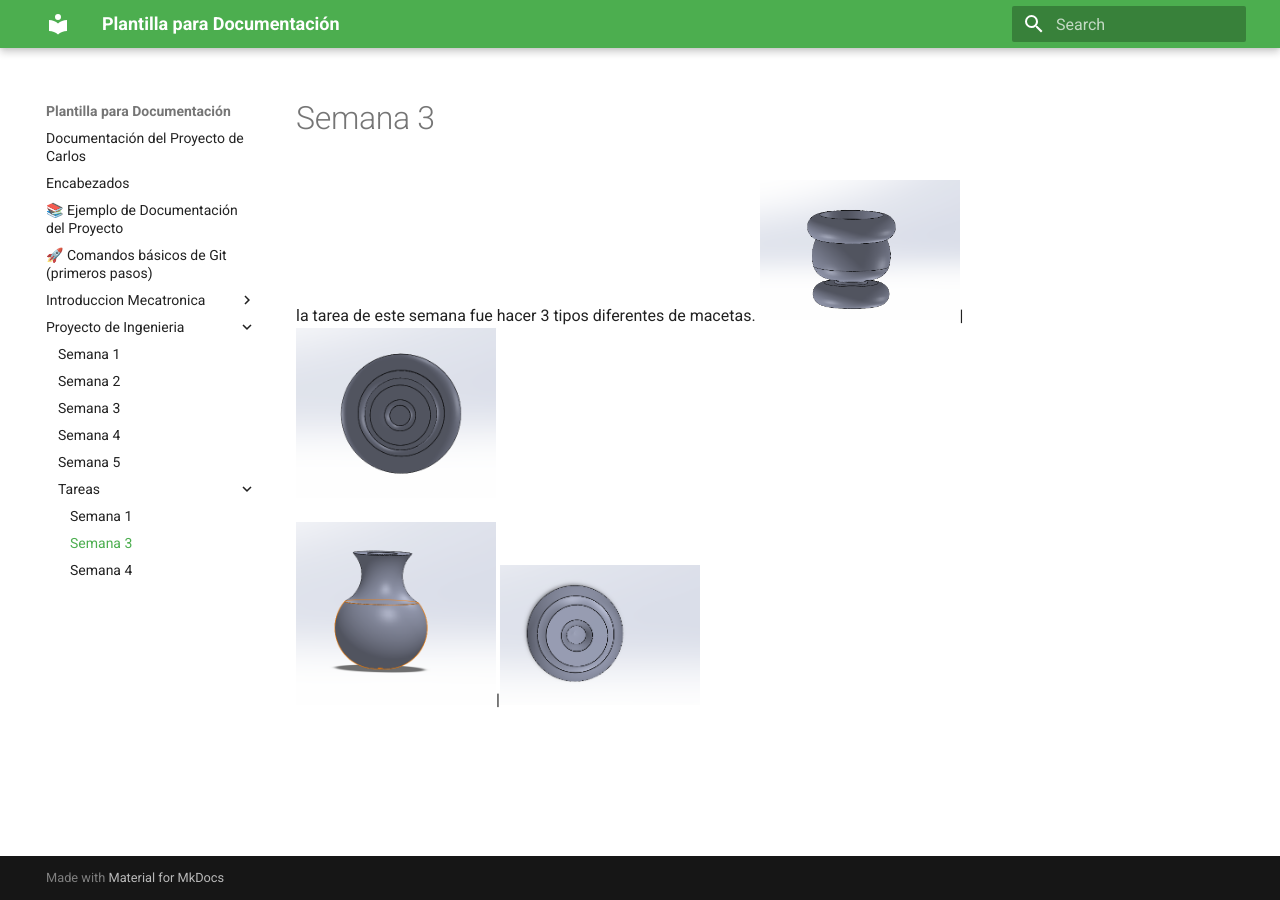
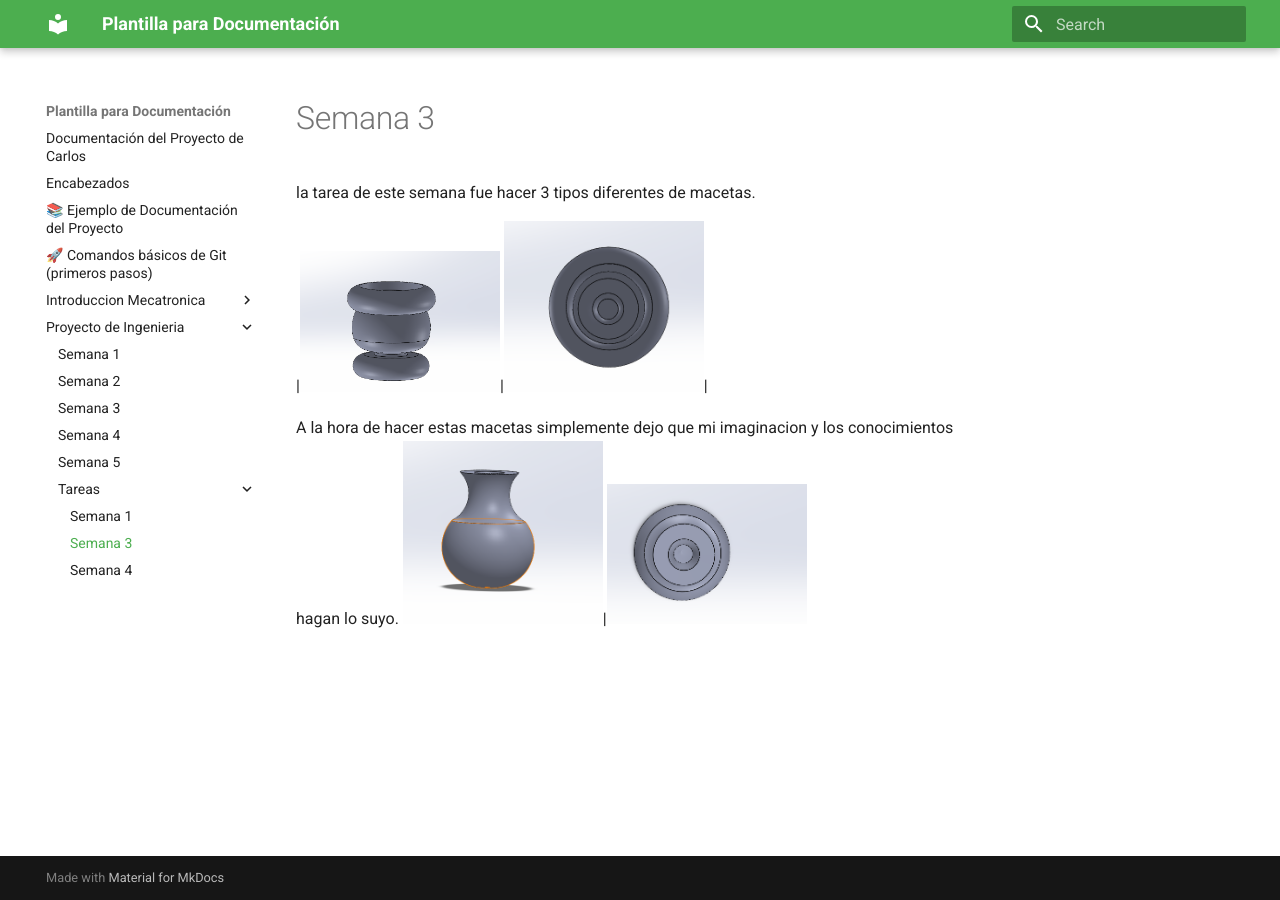
Before and after one commit to marinero2090-maker/Ibero_Puebla_Portafolio, an MkDocs documentation site: the page built from docs/Proyecto de Ingenieria/Tareas/Semana 3.md, in a window 1280 px wide. Built offline with MkDocs 1.6.1 and Material for MkDocs 9.7.7, drawn with Linux system fonts in a browser that asks for light colours.

Commit message:
errores de macetas

```diff
--- a/docs/Proyecto de Ingenieria/Tareas/Semana 3.md
+++ b/docs/Proyecto de Ingenieria/Tareas/Semana 3.md
@@ -1,4 +1,7 @@
 la tarea de este semana fue hacer 3 tipos diferentes de macetas.
-<img src="../imagenes/maceta 1.png" width="200">|<img src="../imagenes/maceta 1 angulo 2.png" width="200">
+<p>
+|<img src="../imagenes/maceta 1.png" width="200">|<img src="../imagenes/maceta 1 angulo 2.png" width="200">|
+</p>
 
+A la hora de hacer estas macetas  simplemente dejo que mi imaginacion y los conocimientos hagan lo suyo.
 <img src="../imagenes/mac2.png" width="200">|<img src="../imagenes/mac2,1.png" width="200">
```
